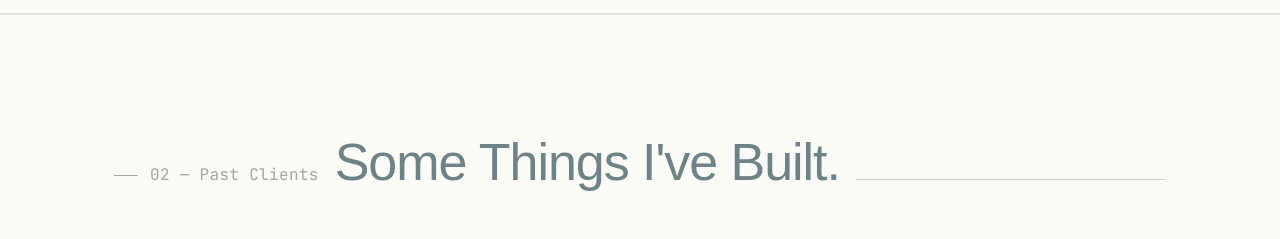
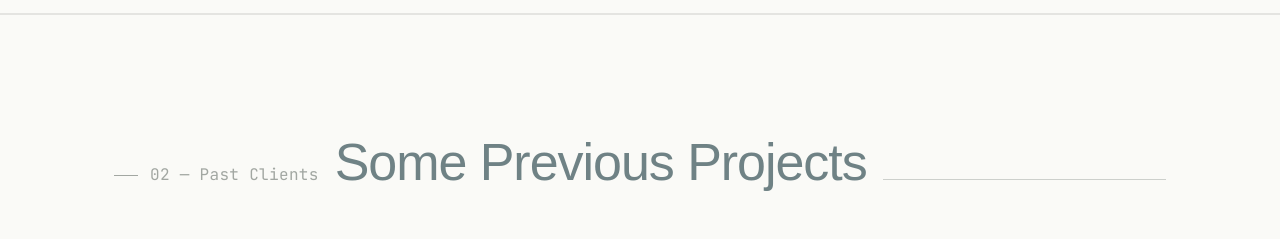
Before and after one commit to jeddelich/next-portfolio, a Next.js app: page / in a window 1280 px wide. Shown: the part 1800-2039 px from the top of the page. Built offline with nearby package versions, Linux system fonts and the light colour scheme; a web font is replaced by a local one.

Commit message:
docs: update past clients section title

```diff
--- a/components/projects/Projects.tsx
+++ b/components/projects/Projects.tsx
@@ -16,7 +16,7 @@ function Projects() {
         <div className="row">
           <SectionHeader
             eyebrow="02 — Past Clients"
-            title="Some Things I've Built."
+            title="Some Previous Projects"
           />
           <ul className={styles.project__list}>
             {projects.slice(0, projectsDisplayed).map((project, index) => (
```
